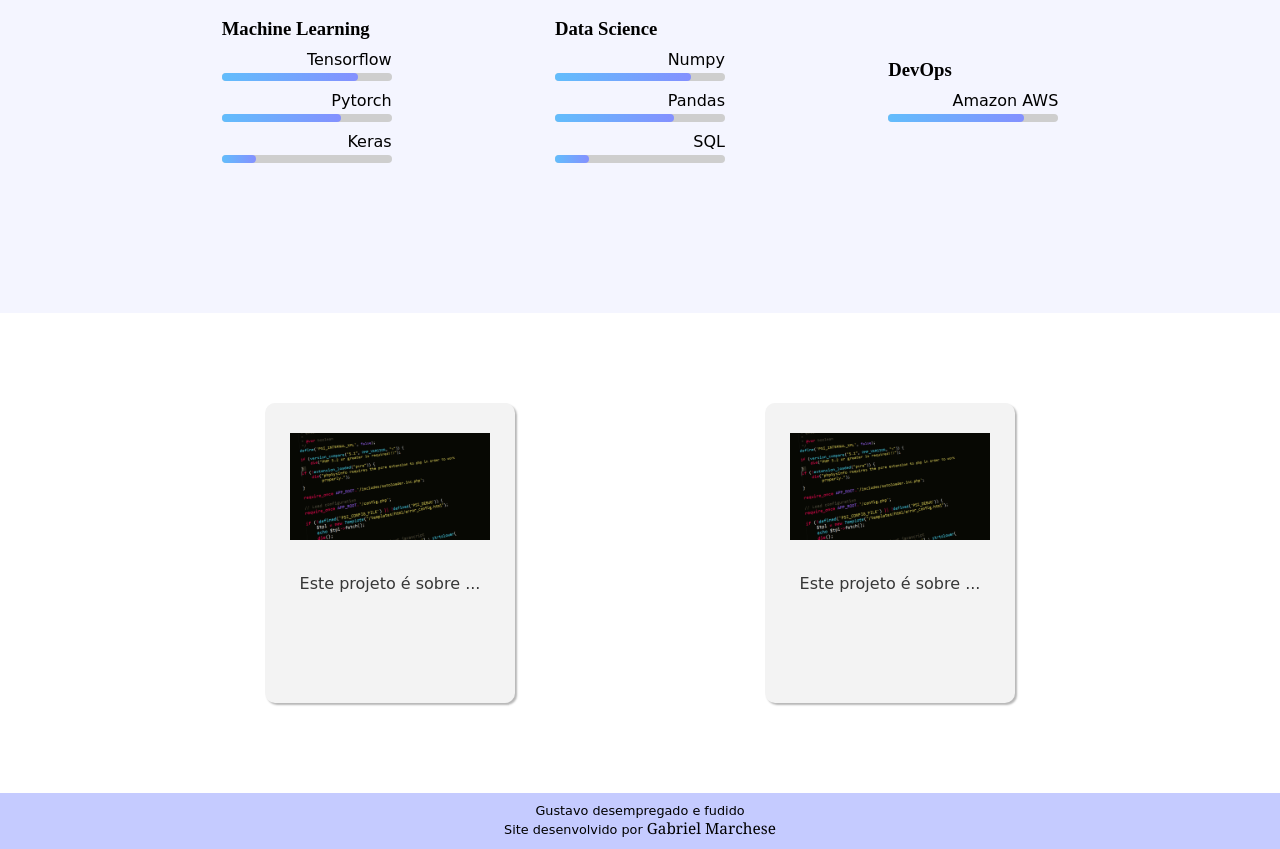
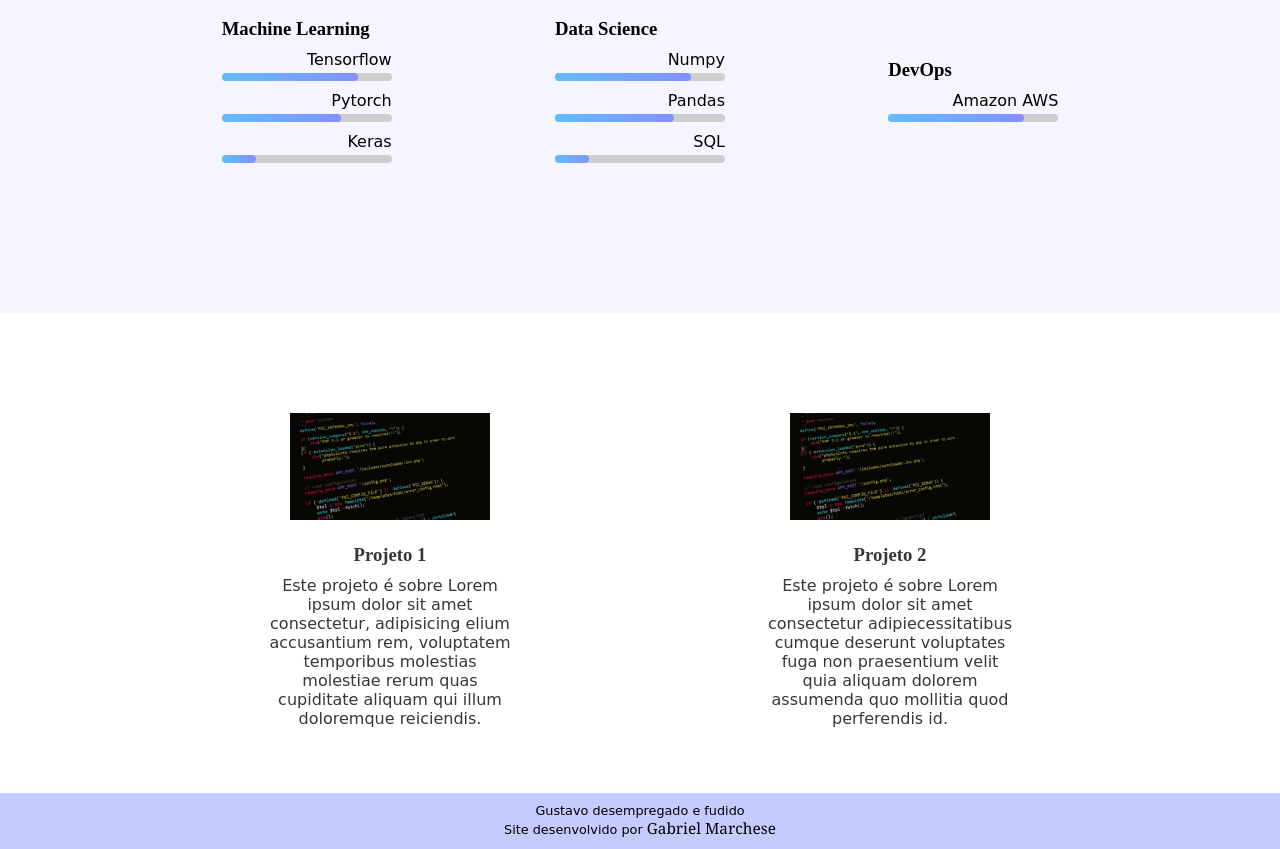
Before and after one commit to gabriel-marchese/site-gustavo, a plain HTML site: page index.html in a window 1280 px wide. Shown: the part 867-1716 px from the top of the page. Drawn offline with Linux system fonts and the light colour scheme; a web font is replaced by a local one.

Commit message:
Ajustes nos cards de projeto

```diff
--- a/index.html
+++ b/index.html
@@ -108,13 +108,16 @@
                 <a href="" class="project-card-a">
                     <div class="project-card">
                         <div><img src="image/project1.jpg" alt=""></div>
-                        <div><p>Este projeto é sobre ...</p></div>
+                        <h3>Projeto 1</h3>
+                        <div><p>Este projeto é sobre Lorem ipsum dolor sit amet consectetur, adipisicing elium accusantium rem, voluptatem temporibus molestias molestiae rerum quas cupiditate aliquam qui illum doloremque reiciendis.</p></div>
                     </div>
                 </a>
                 <a href="" class="project-card-a">
                     <div class="project-card">
                         <div><img src="image/project1.jpg" alt=""></div>
-                        <div><p>Este projeto é sobre ...</p></div>
+                        <div>
+                            <h3>Projeto 2</h3>
+                            <p>Este projeto é sobre Lorem ipsum dolor sit amet consectetur adipiecessitatibus cumque deserunt voluptates fuga non praesentium velit quia aliquam dolorem assumenda quo mollitia quod perferendis id.</p></div>
                     </div>
                 </a>
             </div>
--- a/style/styles.css
+++ b/style/styles.css
@@ -234,20 +234,31 @@ section{
   align-items: center;
   width: 250px;
   height: 300px;
-  background-color: #f3f3f3;
-  box-shadow: 2px 2px 2px rgba(0, 0, 0, 0.288);
-  border-radius: 10px;
 }
 
 .project-card img {
-  margin: 30px 0px;
+  margin: 10px 0px;
   width: 200px;
+}
+
+.project-card h3{
+  margin: 10px;
+}
+
+.project-card p{
+  text-align: center;
 }
 
 .project-card-a{
   text-decoration: none;
   color: rgb(55, 55, 55);
 }
+
+.project-card-a:hover{
+  transform: scale(1.1);
+  transition: 200ms;
+}
+
 
 footer{
   background-color: #c5cbff;
@@ -271,13 +282,15 @@ footer span {
 
   h1{
     font-size: 17px;
-    padding-left: 20px;
   }
 
   .menu-links a {
     display: none;
   }
 
+  .description p{
+    font-size: 20px;
+  }
   .hability{
     flex-direction: column;
     width: 100vw;
```
